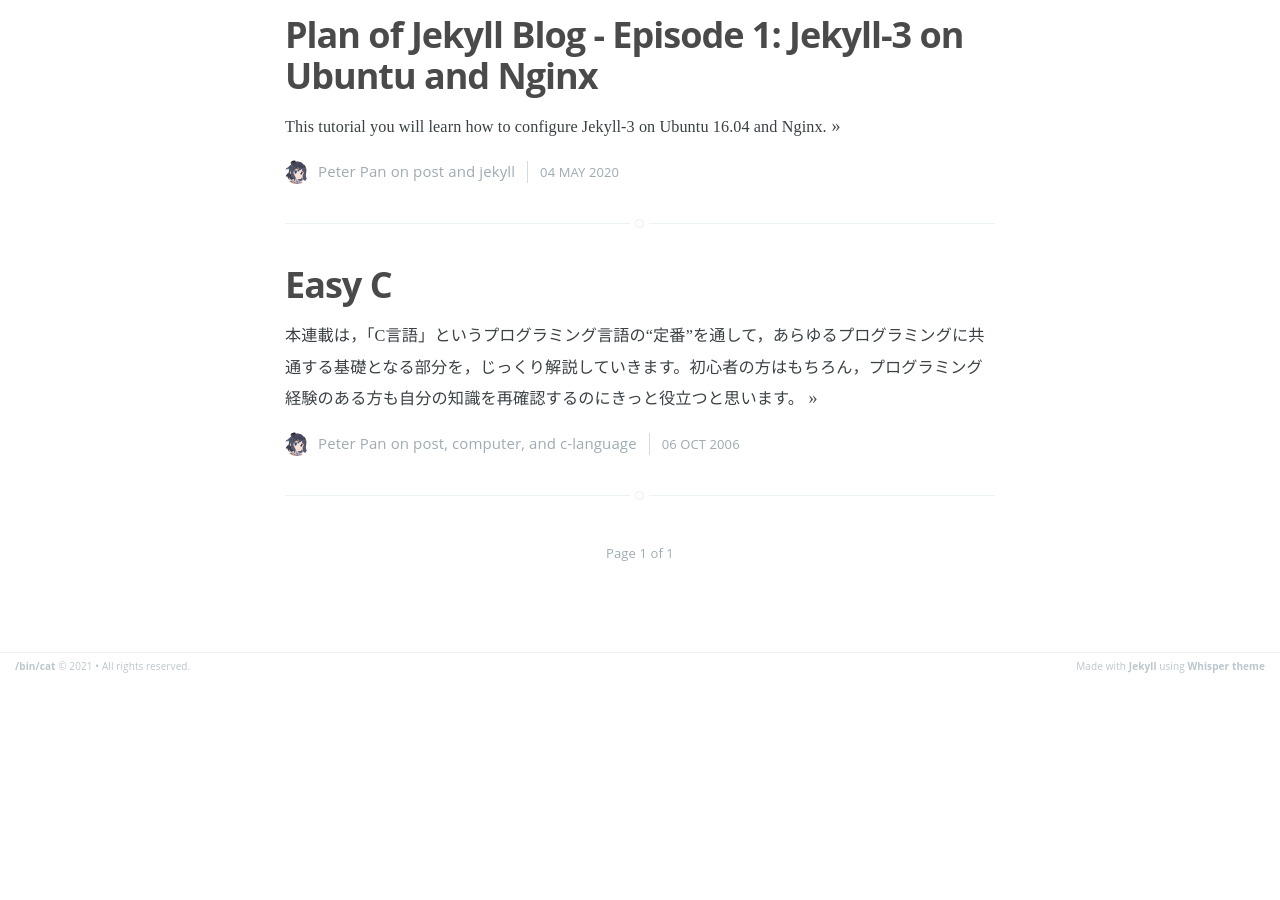
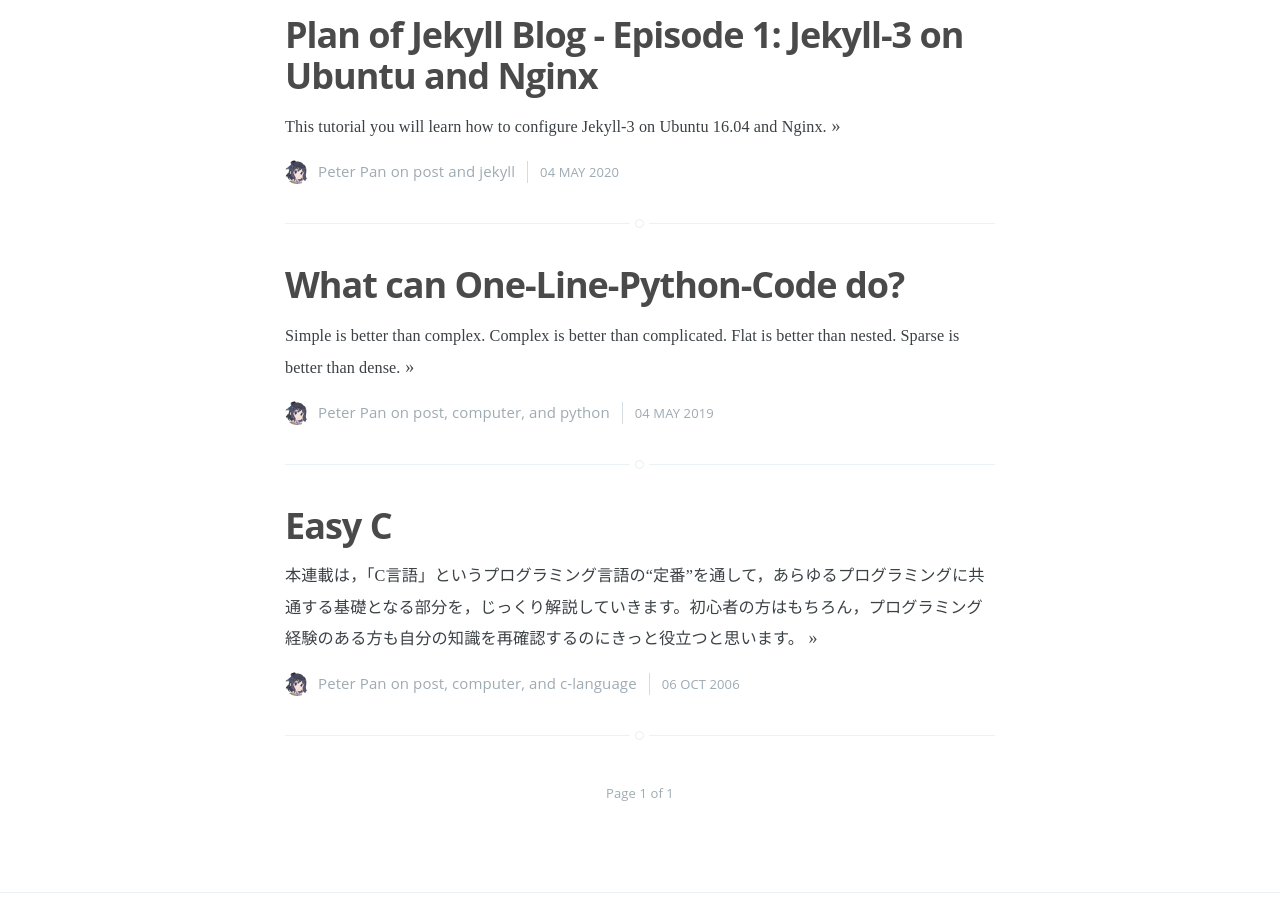
Before and after one commit to IcingTomato/whisper, a Jekyll site: the page built from index.html, in a window 1280 px wide and 900 px high, scrolled down 855 px. Built offline with Jekyll 4.4.1, drawn with Linux system fonts in a browser that asks for light colours; the list of posts is cut into pages by our own code; before the commit the page ends 1535 px from its top, so only the background shows below that.

````diff
--- /dev/null
+++ b/_posts/2019-05-04-one_line_python_code.markdown
@@ -0,0 +1,43 @@
+---
+layout: post
+title:  "What can One-Line-Python-Code do?"
+date:   2019-05-04 00:00:00
+categories: post computer python
+---
+
+Simple is better than complex.
+Complex is better than complicated.
+Flat is better than nested.
+Sparse is better than dense.
+
+<!--more-->
+
+<iframe src="https://console.python.org/python-dot-org-console/" style="width: 100%; height: 300px;"></iframe>
+
+We can use [Python Online Console](https://console.python.org/python-dot-org-console/) to run the demo.
+
+![python_dot_org_console](http://panzhifei.fun/img/post/2019/05/04/python_dot_org_console.jpg)
+
+# Heart
+
+```python
+print('\n'.join([''.join([('ILOVEYOU'[(x-y) % len('ILOVEYOU')] if ((x*0.05)**2+(y*0.1)**2-1)**3-(x*0.05)**2*(y*0.1)**3 <= 0 else' ') for x in range(-30, 30)]) for y in range(30, -30, -1)]))
+```
+
+![heart](http://panzhifei.fun/img/post/2019/05/04/heart.jpg)
+
+# Eight Queens
+
+```python
+[__import__('sys').stdout.write('\n'.join('.' * i + 'Q' + '.' * (8-i-1) for i in vec) + "\n========\n") for vec in __import__('itertools').permutations(range(8)) if 8 == len(set(vec[i]+i for i in range(8))) == len(set(vec[i]-i for i in range(8)))]
+```
+
+![eight_queens](http://panzhifei.fun/img/post/2019/05/04/eight_queens.jpg)
+
+# Fibonacci
+
+```python
+print([x[0] for x in [(a[i][0], a.append([a[i][1], a[i][0]+a[i][1]])) for a in ([[1, 1]], ) for i in range(30)]])
+```
+
+![fibonacci](http://panzhifei.fun/img/post/2019/05/04/fibonacci.jpg)
--- a/about.md
+++ b/about.md
@@ -39,7 +39,7 @@ title: About me
 
         <ul>
             <li><a href="https://panzhifei.fun/post/">403 page</a></li>
-            <li><a href="https://panzhifei.fun/2019">404 page</a></li>
+            <li><a href="https://panzhifei.fun/500.html">404 page</a></li>
             <li><a href="https://ch1hfe1.gitee.io/chp/index.html">Rainbow Fart Generater</a></li>
             <li><a href="http://ch1hfe1.gitee.io/simple-tool-pages/bilibili-fans/#208259">bilibili fan counter</a></li>
             <li><a href="http://ch1hfe1.gitee.io/simple-tool-pages/flip-clock/">Flip Clock</a></li>
````
Also changed, not shown: img/about/linus-torvalds-house.png (deleted), img/post/2019/05/04/eight_queens.jpg (added), img/post/2019/05/04/fibonacci.jpg (added), img/post/2019/05/04/heart.jpg (added), img/post/2019/05/04/python_dot_org_console.jpg (added).
